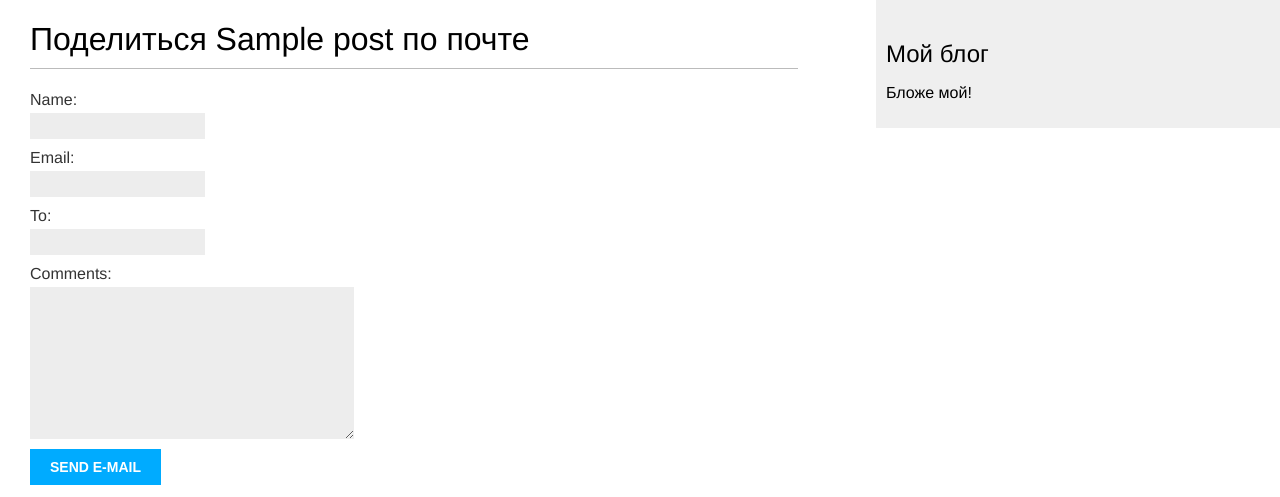
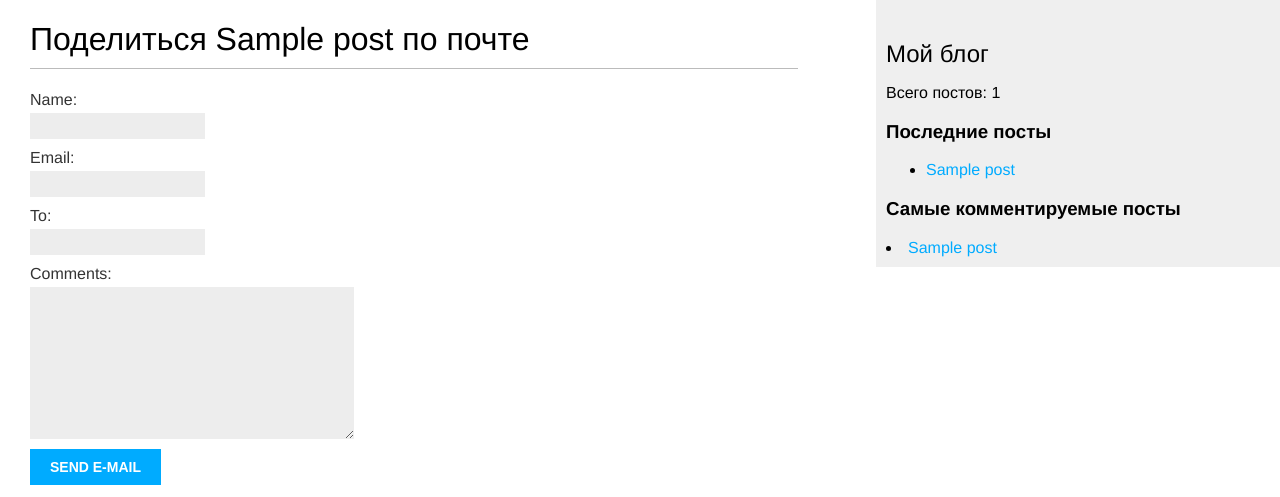
Before and after one commit to Maximuz2004/Ohmyblog, a Django app: page /blog/1/share/ in a window 1280 px wide. Shown: the top 497 px of the page. Run offline with Django 4.2, Linux system fonts and the light colour scheme; tables that the repository leaves empty hold one stand-in row (values such as "Sample post").

Commit message:
template_tags

```diff
--- a/myblog/blog/templates/blog/base.html
+++ b/myblog/blog/templates/blog/base.html
@@ -1,3 +1,4 @@
+{% load blog_tags %}
 {% load static %}
 <!DOCTYPE html>
 <html>
@@ -12,7 +13,16 @@
   </div>
   <div id="sidebar">
     <h2>Мой блог</h2>
-    <p>Бложе мой!</p>
+    <p>Всего постов: {% total_posts %}</p>
+    <h3>Последние посты</h3>
+    {% show_latest_posts 3 %}
+    <h3>Самые комментируемые посты</h3>
+    {% get_most_commented_posts as most_commented_posts %}
+    {% for post in most_commented_posts %}
+      <li>
+        <a href="{{ post.get_absolute_url }}">{{ post.title }}</a>
+      </li>
+    {% endfor %}
   </div>
 </body>
 </html>
--- /dev/null
+++ b/myblog/blog/templates/blog/post/latest_post.html
@@ -0,0 +1,7 @@
+<ul>
+  {% for post in latest_posts %}
+    <li>
+      <a href="{{ post.get_absolute_url }}">{{ post.title }}</a>
+    </li>
+  {% endfor %}
+</ul>
--- /dev/null
+++ b/myblog/blog/templatetags/blog_tags.py
@@ -0,0 +1,22 @@
+from django import template
+from django.db.models import Count
+
+from ..models import Post
+
+register = template.Library()
+
+@register.simple_tag
+def total_posts():
+    return Post.published.count()
+
+@register.inclusion_tag('blog/post/latest_post.html')
+def show_latest_posts(count=5):
+    return {
+        'latest_posts': Post.published.order_by('-publish')[:count]
+    }
+
+@register.simple_tag
+def get_most_commented_posts(count=5):
+    return Post.published.annotate(
+        total_comments=Count('comments')
+    ).order_by('-total_comments')[:count]
```
Also changed, not shown: myblog/blog/templatetags/__init__.py (added).
